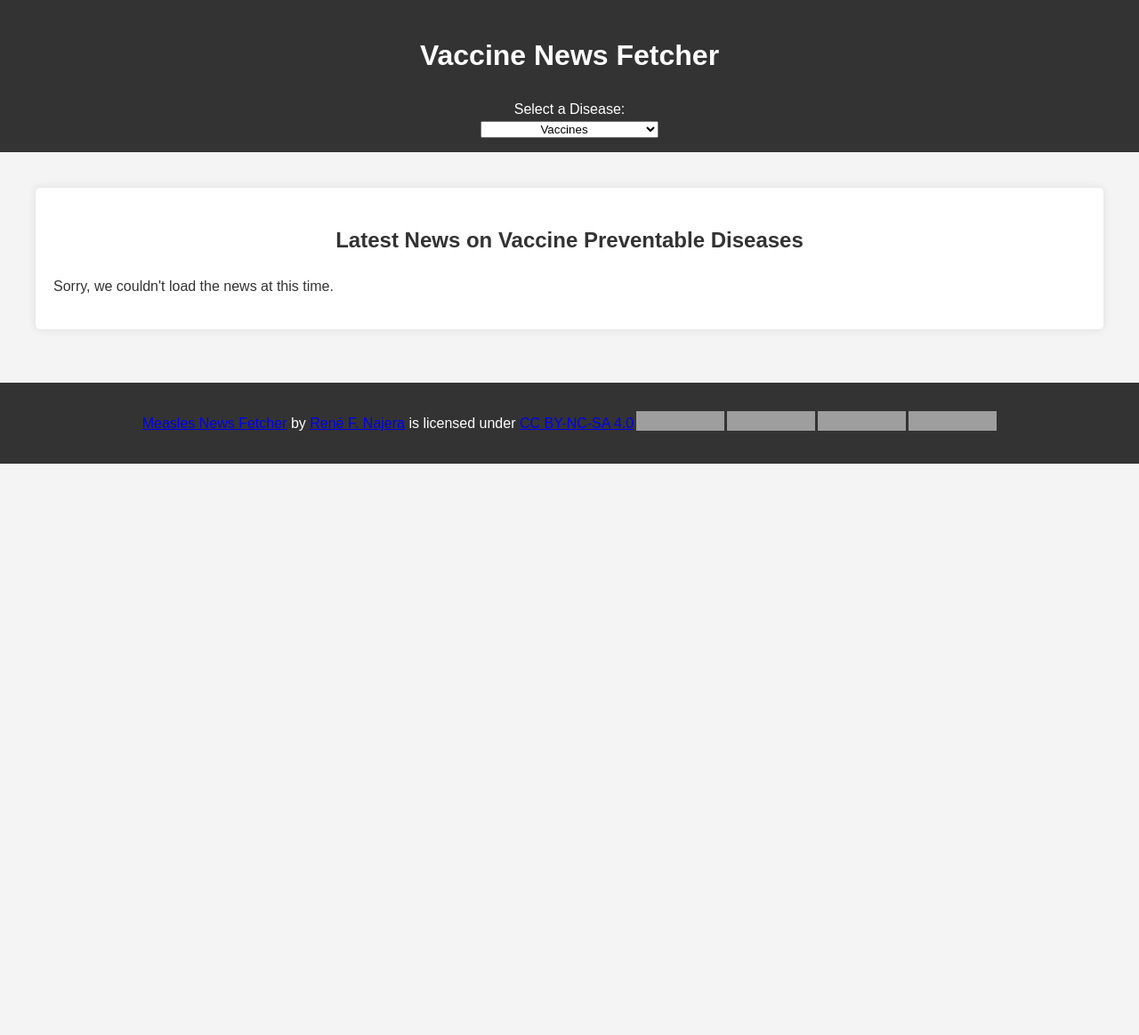
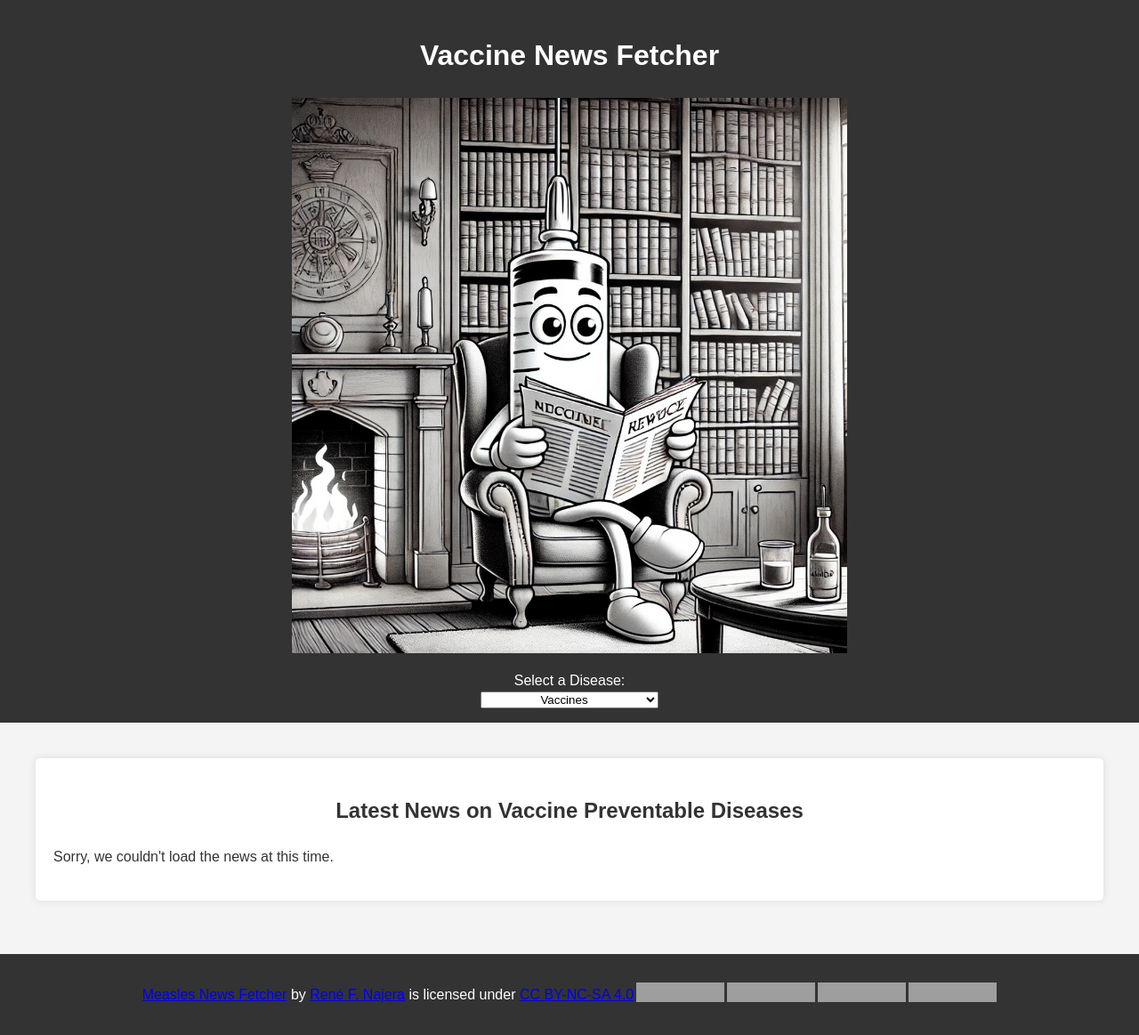
Before and after one commit to RFNajera/rfnajera.github.io, a Jekyll site: the page vaccine_news_fetcher.html, which Jekyll copies as it is, in a window 1280 px wide. Shown: the whole page at 89% size. Built offline with Jekyll 4.4.1, drawn with Linux system fonts in a browser that asks for light colours; before the commit the page ends 900 px from its top, so only the background shows below that; grey boxes are pictures that could not be loaded.

Commit message:
Update vaccine_news_fetcher.html
Added header image.

```diff
--- a/vaccine_news_fetcher.html
+++ b/vaccine_news_fetcher.html
@@ -66,6 +66,9 @@
 <body>
   <header>
     <h1>Vaccine News Fetcher</h1>
+    <div id="measles-image-placeholder" style="text-align:center; margin-top:10px;">
+      <img src="assets/images/vaccines_header.jpg" alt="Illustration of an anthropomorphic needle reading a newspaper" style="max-width:50%; height:auto;">
+    </div>
     <div style="text-align:center; margin-top:10px;">
       <label for="disease-select">Select a Disease:</label>
       <select id="disease-select" onchange="fetchNews()">
```
